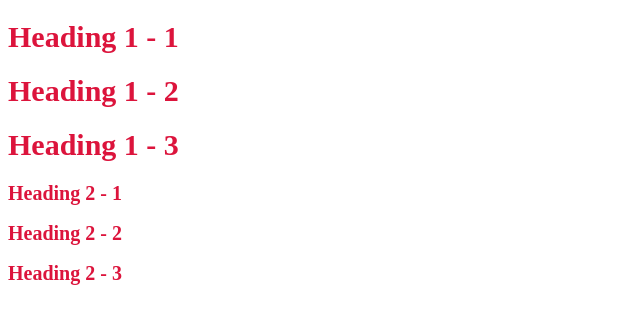
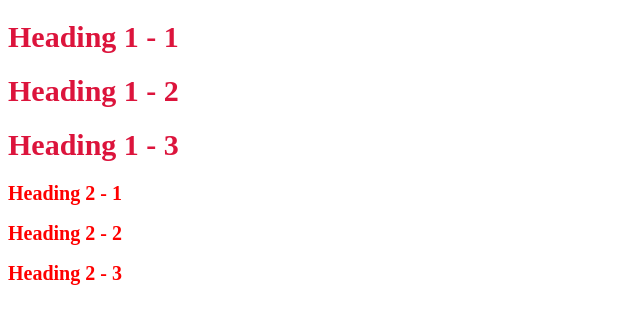
Before and after one commit to FraserSingh/Cartoon_hero, a plain HTML site: page style_test.html in a window 1280 px wide. Shown: the whole page, without its empty margins (0-640 px from the left). Drawn offline with Linux system fonts and the light colour scheme.

Commit message:
Update style_test.html

```diff
--- a/style_test.html
+++ b/style_test.html
@@ -10,7 +10,7 @@
 
         h2{
             color: red;
-            font-size: 10px;
+            font-size: 20px;
         }
     </style>
 </head>
@@ -18,8 +18,8 @@
     <h1>Heading 1 - 1</h1>
     <h1>Heading 1 - 2</h1>
     <h1>Heading 1 - 3</h1>
-    <h2 style="font-size: 20px; color:crimson">Heading 2 - 1</h2>
-    <h2 style="font-size: 20px; color:crimson">Heading 2 - 2</h2>
-    <h2 style="font-size: 20px; color:crimson">Heading 2 - 3</h2>
+    <h2>Heading 2 - 1</h2>
+    <h2>Heading 2 - 2</h2>
+    <h2>Heading 2 - 3</h2>
 </body>
 </html>
```
